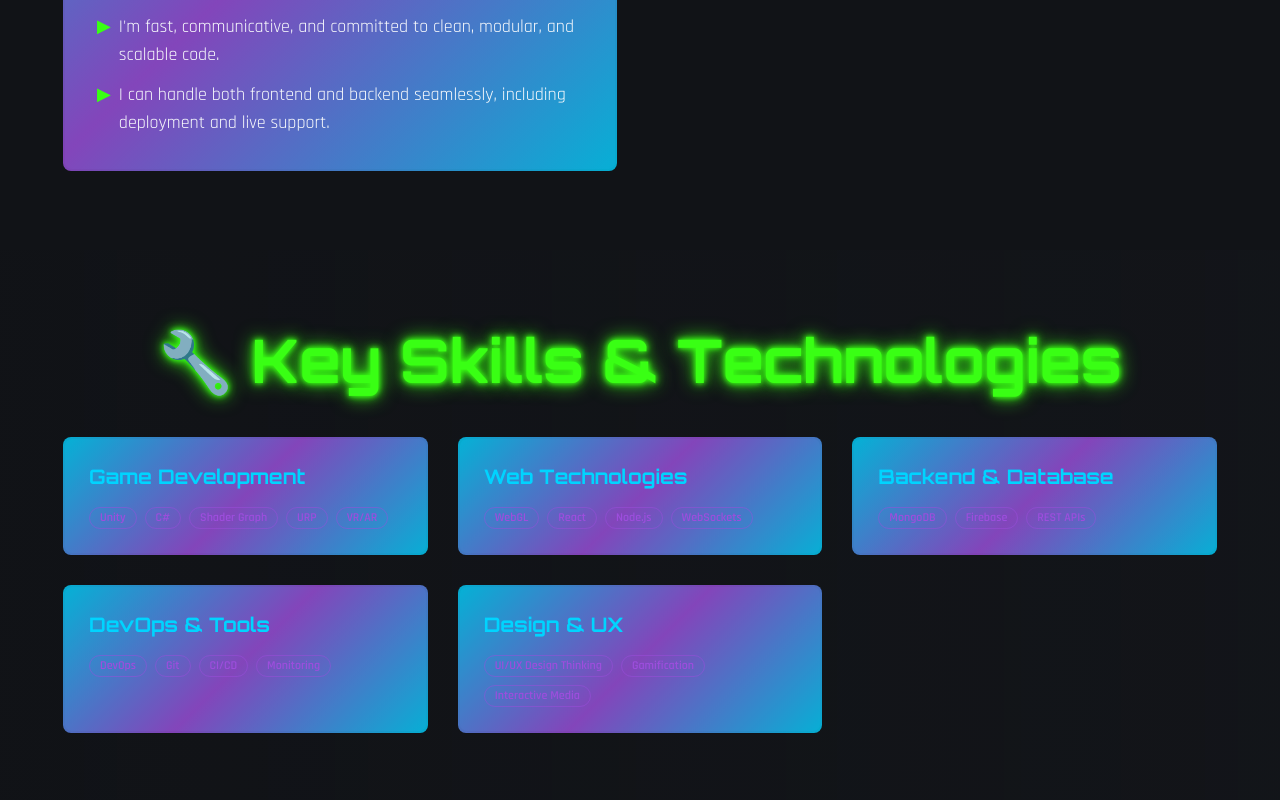
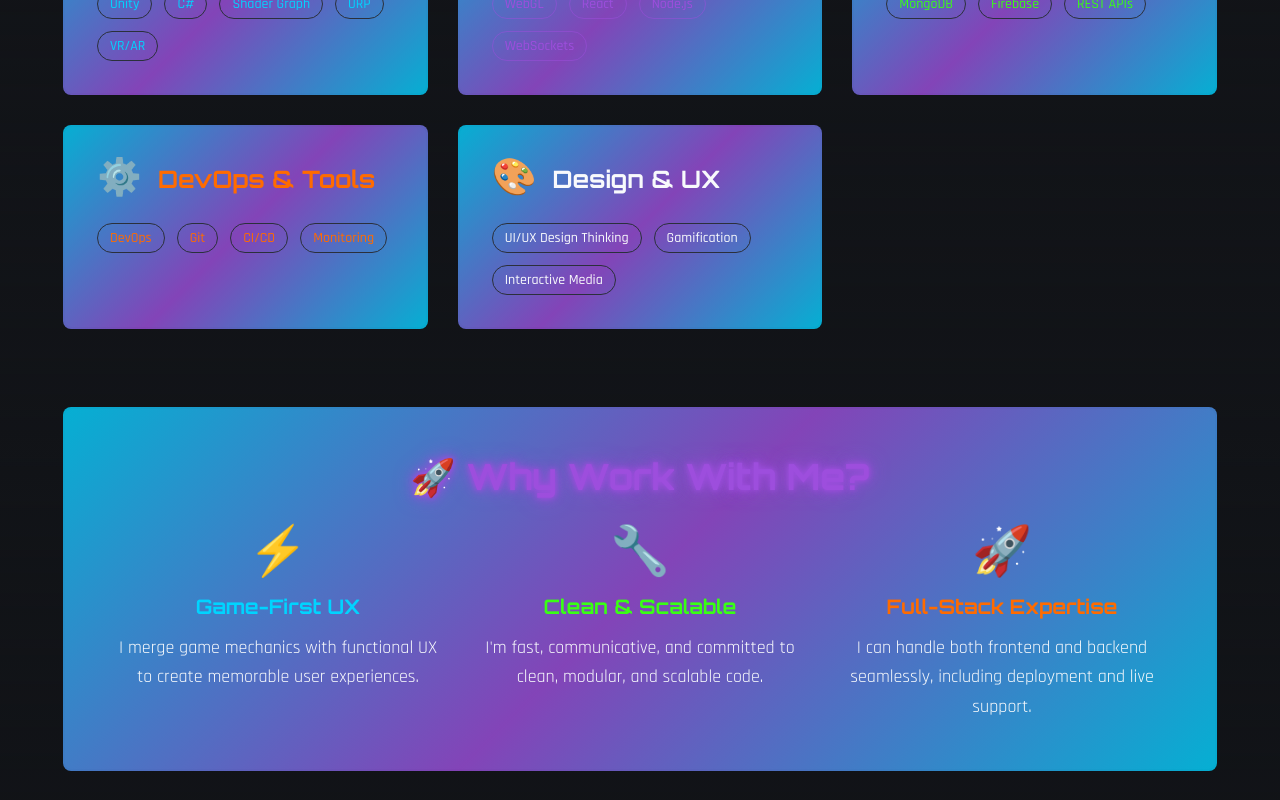
Before and after one commit to seif-el-islem-bensib/Portfolio, a React (Vite) app: page / in a window 1280 px wide. Shown: the part 1400-2200 px from the top of the page. Built offline with nearby package versions, Linux system fonts and the light colour scheme.

Commit message:
Enhance key skills visibility
Improve the visibility of the key skills and technologies section.

```diff
--- a/src/pages/Index.tsx
+++ b/src/pages/Index.tsx
@@ -114,23 +114,33 @@ const Index = () => {
   const keySkills = [
     {
       category: "Game Development",
-      skills: ["Unity", "C#", "Shader Graph", "URP", "VR/AR"]
+      skills: ["Unity", "C#", "Shader Graph", "URP", "VR/AR"],
+      icon: "🎮",
+      color: "neon-blue"
     },
     {
       category: "Web Technologies",
-      skills: ["WebGL", "React", "Node.js", "WebSockets"]
+      skills: ["WebGL", "React", "Node.js", "WebSockets"],
+      icon: "🌐",
+      color: "neon-purple"
     },
     {
       category: "Backend & Database",
-      skills: ["MongoDB", "Firebase", "REST APIs"]
+      skills: ["MongoDB", "Firebase", "REST APIs"],
+      icon: "🗄️",
+      color: "neon-green"
     },
     {
       category: "DevOps & Tools",
-      skills: ["DevOps", "Git", "CI/CD", "Monitoring"]
+      skills: ["DevOps", "Git", "CI/CD", "Monitoring"],
+      icon: "⚙️",
+      color: "neon-orange"
     },
     {
       category: "Design & UX",
-      skills: ["UI/UX Design Thinking", "Gamification", "Interactive Media"]
+      skills: ["UI/UX Design Thinking", "Gamification", "Interactive Media"],
+      icon: "🎨",
+      color: "neon-pink"
     }
   ];
 
@@ -141,6 +151,88 @@ const Index = () => {
 
       {/* Hero Section */}
       <HeroSection />
+
+      {/* Key Skills Section - Made more prominent */}
+      <section className="py-32 px-4 relative z-10 bg-gradient-to-b from-background via-card/10 to-background">
+        <div className="max-w-6xl mx-auto">
+          <div className="text-center mb-16 animate-scale-up">
+            <h2 className="text-5xl md:text-7xl font-orbitron font-black mb-8 neon-text text-transparent bg-clip-text bg-gradient-to-r from-neon-green via-neon-blue to-neon-purple">
+              🔧 KEY SKILLS & TECHNOLOGIES
+            </h2>
+            <div className="w-32 h-1 bg-gradient-to-r from-neon-blue to-neon-purple mx-auto rounded-full mb-8" />
+            <p className="text-xl md:text-2xl font-rajdhani text-muted-foreground max-w-3xl mx-auto leading-relaxed">
+              Cutting-edge technologies and proven methodologies for next-generation digital experiences
+            </p>
+          </div>
+
+          <div className="grid md:grid-cols-2 lg:grid-cols-3 gap-8">
+            {keySkills.map((skillGroup, index) => (
+              <Card
+                key={skillGroup.category}
+                className="hud-border bg-gradient-to-br from-card/80 to-card/40 backdrop-blur-sm hover:bg-card/90 transition-all duration-500 transform hover:scale-105 hover:rotate-1 group"
+                style={{ animationDelay: `${index * 0.1}s` }}
+              >
+                <CardContent className="p-8">
+                  <div className="flex items-center mb-6">
+                    <span className="text-4xl mr-4 group-hover:scale-125 transition-transform duration-300">
+                      {skillGroup.icon}
+                    </span>
+                    <h3 className={`text-2xl font-orbitron font-bold text-${skillGroup.color} group-hover:neon-text transition-all duration-300`}>
+                      {skillGroup.category}
+                    </h3>
+                  </div>
+                  <div className="flex flex-wrap gap-3">
+                    {skillGroup.skills.map((skill, skillIndex) => (
+                      <Badge
+                        key={skill}
+                        variant="outline"
+                        className={`border-${skillGroup.color}/50 text-${skillGroup.color} hover:bg-${skillGroup.color}/20 hover:scale-110 transition-all duration-300 text-sm font-medium px-3 py-1`}
+                        style={{ animationDelay: `${(index * 0.1) + (skillIndex * 0.05)}s` }}
+                      >
+                        {skill}
+                      </Badge>
+                    ))}
+                  </div>
+                </CardContent>
+              </Card>
+            ))}
+          </div>
+
+          {/* Why Work With Me Section - Enhanced */}
+          <div className="mt-20">
+            <Card className="hud-border bg-gradient-to-r from-card/90 to-card/70 backdrop-blur-sm animate-scale-up">
+              <CardContent className="p-12">
+                <h3 className="text-4xl font-orbitron font-bold mb-8 text-center neon-text text-neon-purple">
+                  🚀 Why Work With Me?
+                </h3>
+                <div className="grid md:grid-cols-3 gap-8">
+                  <div className="text-center group">
+                    <div className="text-5xl mb-4 group-hover:scale-125 transition-transform duration-300">⚡</div>
+                    <h4 className="text-xl font-orbitron font-bold mb-3 text-neon-blue">Game-First UX</h4>
+                    <p className="text-lg leading-relaxed">
+                      I merge game mechanics with functional UX to create memorable user experiences.
+                    </p>
+                  </div>
+                  <div className="text-center group">
+                    <div className="text-5xl mb-4 group-hover:scale-125 transition-transform duration-300">🔧</div>
+                    <h4 className="text-xl font-orbitron font-bold mb-3 text-neon-green">Clean & Scalable</h4>
+                    <p className="text-lg leading-relaxed">
+                      I'm fast, communicative, and committed to clean, modular, and scalable code.
+                    </p>
+                  </div>
+                  <div className="text-center group">
+                    <div className="text-5xl mb-4 group-hover:scale-125 transition-transform duration-300">🚀</div>
+                    <h4 className="text-xl font-orbitron font-bold mb-3 text-neon-orange">Full-Stack Expertise</h4>
+                    <p className="text-lg leading-relaxed">
+                      I can handle both frontend and backend seamlessly, including deployment and live support.
+                    </p>
+                  </div>
+                </div>
+              </CardContent>
+            </Card>
+          </div>
+        </div>
+      </section>
 
       {/* About Section */}
       <section id="about" className="py-20 px-4 relative z-10">
```
